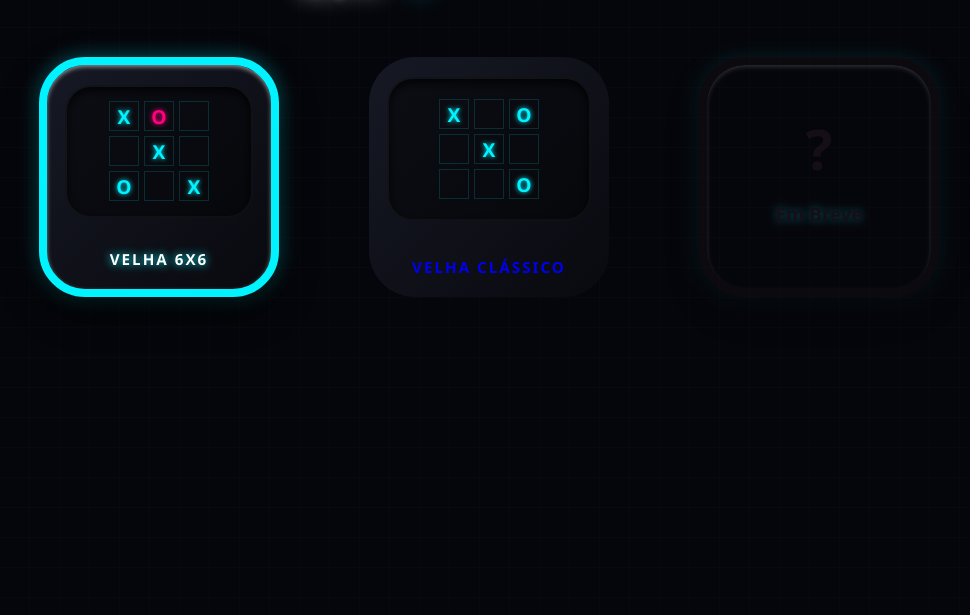
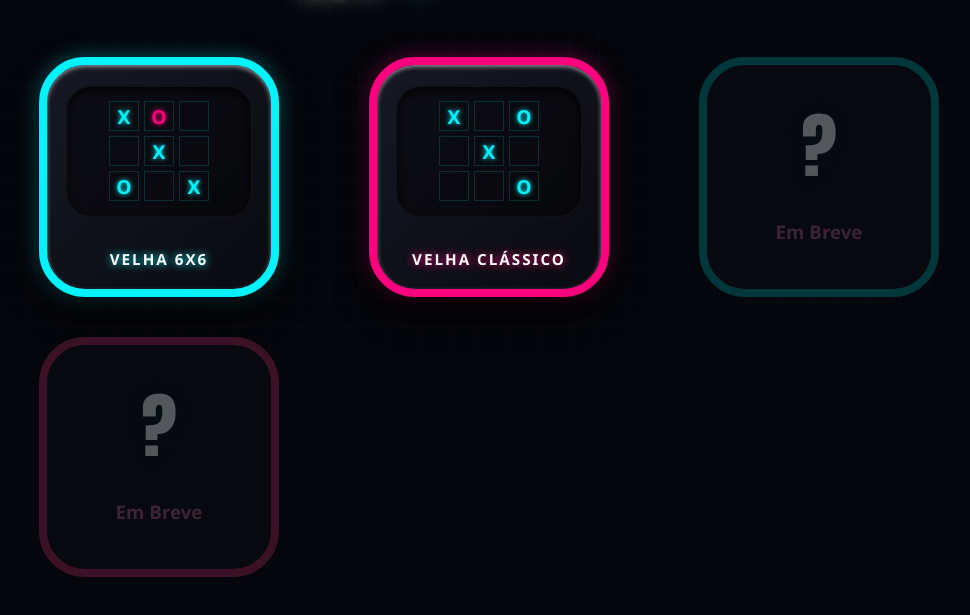
Before and after one commit to gilbert0s/jogoxo, a plain HTML site: page index.html in a window 1280 px wide. Shown: the part 153-768 px from the top of the page, without its empty margins (151-1121 px from the left). Drawn offline with Linux system fonts and the light colour scheme.

Commit message:
Estilizado os cards ativos e os cards em breve

```diff
--- a/index.html
+++ b/index.html
@@ -22,7 +22,7 @@
 
     <main class="portal-grid">
 
-        <a href="./velha-6x6/" class="game-square neon-border-cyan card-velha">
+        <a href="./velha-6x6/" class="game-square jogo-6x6">
             <div class="game-thumbnail">
                 <div class="thumb-grid">
                     <span>X</span><span>O</span><span></span>
@@ -35,7 +35,7 @@
             </div>
         </a>
 
-        <a href="./velha-3x3/" class="game-square neon-border-pink">
+        <a href="./velha-3x3/" class="game-square jogo-3x3">
             <div class="game-thumbnail">
                 <div class="thumb-grid">
                     <span>X</span><span></span><span>O</span>
@@ -48,7 +48,12 @@
             </div>
         </a>
 
-        <div class="game-square neon-border-cyan coming-soon">
+        <div class="game-square coming-soon em-breve">
+            <div class="game-preview">?</div>
+            <h3>Em Breve</h3>
+        </div>
+
+        <div class="game-square coming-soon em-breve">
             <div class="game-preview">?</div>
             <h3>Em Breve</h3>
         </div>
--- a/style.css
+++ b/style.css
@@ -144,21 +144,21 @@ body {
     font-weight: 800;
 }
 
-/* --- ENGENHARIA DO NEON DO TUBO (MOLDURA GROSSA) --- */
-.neon-border-cyan {
+/* --- AUTOMAÇÃO DOS NEONS IMPARES (1º, 3º, 5º... Sempre serão Ciano) --- */
+.portal-grid .game-square:nth-child(odd) {
     border: 8px solid #00f3ff;
     box-shadow:
         0 15px 35px rgba(0, 0, 0, 0.8),
         0 0 20px rgba(0, 243, 255, 0.4),
         inset 0 2px 4px rgba(255, 255, 255, 0.5);
 }
-.neon-border-cyan h3 {
+
+.portal-grid .game-square:nth-child(odd) h3 {
     color: #ffffff;
     text-shadow: 0 0 8px #00f3ff;
 }
 
-/* Hover Interativo: O Tubo brilha mais e o botão pressiona */
-.neon-border-cyan:hover:not(.coming-soon) {
+.portal-grid .game-square:nth-child(odd):hover:not(.coming-soon) {
     transform: translateY(4px);
     border-color: #5cf7ff;
     box-shadow:
@@ -167,20 +167,67 @@ body {
         inset 0 2px 4px rgba(255, 255, 255, 0.5);
 }
 
+/* --- AUTOMAÇÃO DOS NEONS PARES (2º, 4º, 6º... Sempre serão Rosa) --- */
+.portal-grid .game-square:nth-child(even) {
+    border: 8px solid #ff007f;
+    box-shadow:
+        0 15px 35px rgba(0, 0, 0, 0.8),
+        0 0 20px rgba(255, 0, 128, 0.4),
+        inset 0 2px 4px rgba(255, 255, 255, 0.5);
+}
+
+.portal-grid .game-square:nth-child(even) h3 {
+    color: #ffffff;
+    text-shadow: 0 0 8px #ff007f;
+}
+
+.portal-grid .game-square:nth-child(even):hover:not(.coming-soon) {
+    transform: translateY(4px);
+    border-color: #ff5ca8;
+    box-shadow:
+        0 8px 20px rgba(0, 0, 0, 0.8),
+        0 0 40px #ff007f,
+        inset 0 2px 4px rgba(255, 255, 255, 0.5);
+}
+
 /* --- ESTILO DOS CARDS APAGADOS (EM BREVE) --- */
-.coming-soon {
-    border: 8px solid #1e121a; /* Borda grossa apagada */
+
+/* Remove o efeito de brilho e movimento dos cards bloqueados */
+.portal-grid .game-square.em-breve {
     background: #08090f;
     justify-content: center;
-    opacity: 0.3;
+    opacity: 1; /* alterar opacidade do card*/
     cursor: not-allowed;
+    transform: none !important;
 }
-.coming-soon .game-preview {
-    font-size: 3.5rem;
-    color: #3b2333;
-    font-weight: 900;
+
+/* Deixa os textos internos escuros para parecer desligado */
+.portal-grid .game-square.em-breve .game-preview,
+.portal-grid .game-square.em-breve h3 {
+    color: #3b2333 !important;
+    text-shadow: none !important;
 }
-.coming-soon h3 {
-    color: #3b2333;
-    margin-top: 15px;
+
+/* Aplica as bordas escuras seguindo a nossa regra inteligente (Pares e Ímpares) */
+.portal-grid .game-square.em-breve:nth-child(odd) {
+    border: 8px solid #00373a !important;
+    box-shadow: none !important;
 }
+
+.portal-grid .game-square.em-breve:nth-child(even) {
+    border: 8px solid #3b1225 !important;
+    box-shadow: none !important;
+}
+/* --- ESTILIZAÇÃO DO PONTO DE INTERROGAÇÃO "BONITÃO" --- */
+.portal-grid .game-square.em-breve .game-preview {
+    font-size: 4.5rem;          /* Aumenta o tamanho para ficar imponente */
+    font-weight: 900;           /* Deixa o traço bem grosso e moderno */
+    color: #ffffff50 !important;  /* Um tom de roxo/vinho base */
+
+    /* Um efeito de contorno e text-shadow bem sutil para parecer um neon apagado ou carregando */
+    text-shadow: 0 0 10px rgba(0, 0, 0, 0.219), 0 0 20px rgba(0, 243, 255, 0.05) !important;
+
+    font-family: 'Impact', 'Arial Black', sans-serif; /* Usa uma fonte mais encorpada e estilosa */
+    user-select: none;          /* Impede o usuário de selecionar o texto sem querer */
+    transition: color 0.3s ease;
+}
```
